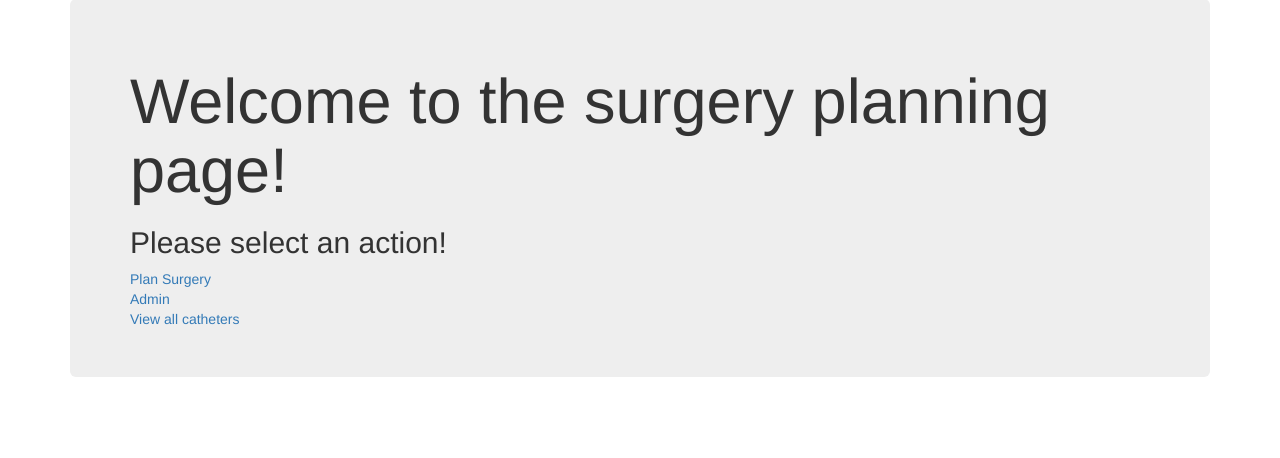
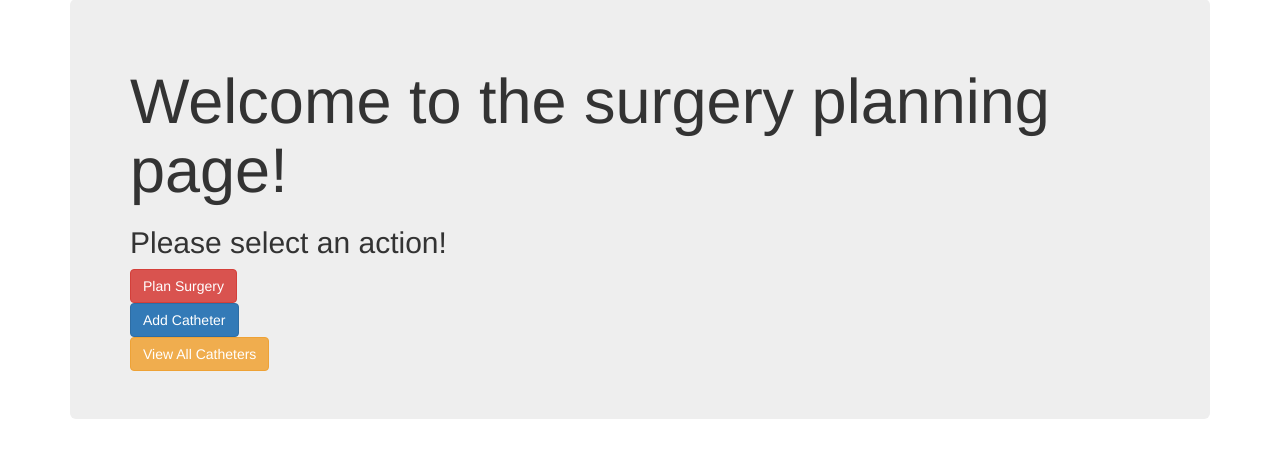
Before and after one commit to jgao1995/Surgery.io, a Django app: page / in a window 1280 px wide. Shown: the part 73-531 px from the top of the page. Run offline with Django 3.2, Linux system fonts and the light colour scheme; some libraries are stand-ins or nearby versions.

Commit message:
added buttons

```diff
--- a/catheters/templates/index.html
+++ b/catheters/templates/index.html
@@ -31,9 +31,12 @@
     <div class="jumbotron">
       <h1> Welcome to the surgery planning page! </h1>
       <h2> Please select an action! </h2>
-      <a href="/plan_surgery">Plan Surgery </a> <br>
-      <a href="/admin">Admin </a> <br>
-      <a href="/all"> View all catheters </a> <br>
+      <a href="/plan_surgery"><button type="button" class="btn btn-danger">Plan Surgery</button></a>
+      <br>
+      <a href="/admin"><button type="button" class="btn btn-primary">Add Catheter</button></a>
+      <br>
+      <a href="/all"><button type="button" class="btn btn-warning">View All Catheters</button></a>
+      <br>
     </div>
   </div>
 
```
